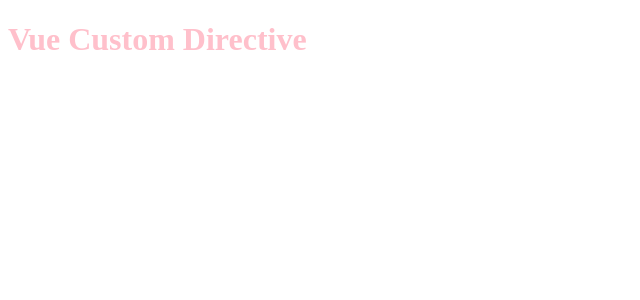
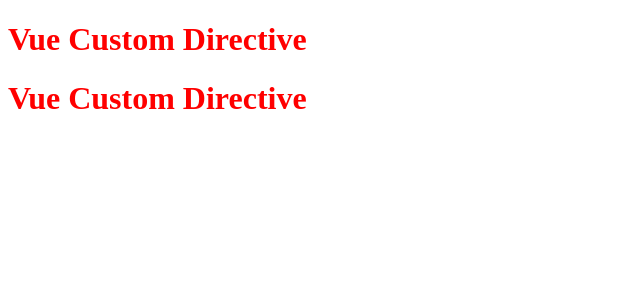
Before and after one commit to BernardoBF4/vue-custom-directives, a Vue app: page / in a window 1280 px wide. Shown: the top 300 px of the page, without its empty margins (0-640 px from the left). Built offline with nearby package versions, Linux system fonts and the light colour scheme.

Commit message:
✨ feat(proj: diretivas com argumentos): adicionados argumentos à diretiva

```diff
--- a/src/App.vue
+++ b/src/App.vue
@@ -1,5 +1,6 @@
 <template>
-  <h1 v-color="colors">Vue Custom Directive</h1>
+  <h1 v-color:slow="colors">Vue Custom Directive</h1>
+  <h1 v-color:crazy="colors">Vue Custom Directive</h1>
 </template>
 
 <script setup>
@@ -7,6 +8,12 @@
 const colors = ref(['blue', 'red', 'green'])
 
 function vColor(el, binding) {
+  const speeds = {
+    slow: 2000,
+    normal: 1000,
+    fast: 500,
+    crazy: 100,
+  }
   let i = 0
   setInterval(() => {
     el.style.color = binding.value[i]
@@ -14,7 +21,7 @@
     if (i === binding.value.length) {
       i = 0
     }
-  }, 1000)
+  }, speeds[binding.arg || 'normal'])
 }
 
 setTimeout(() => {
```
